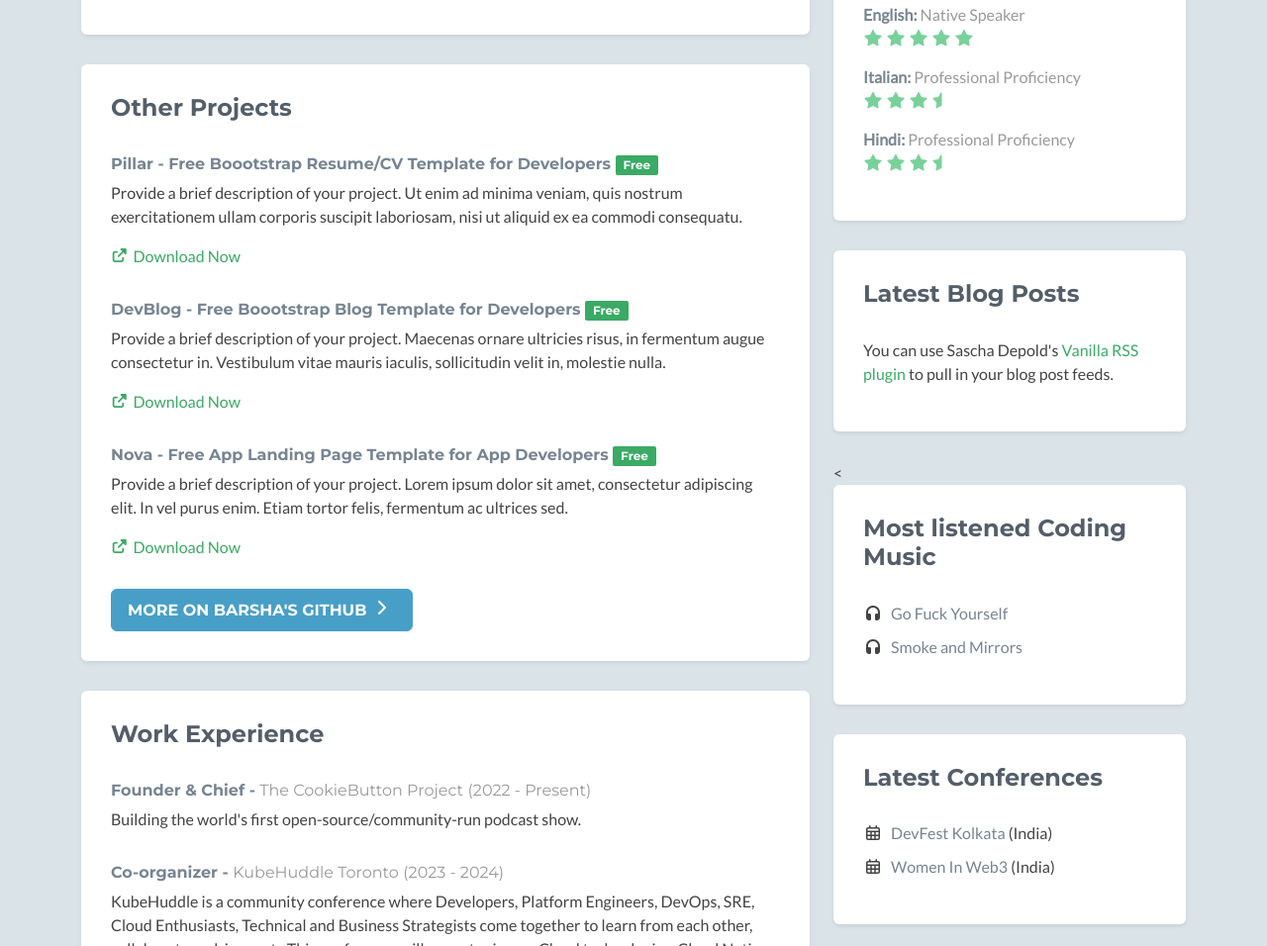
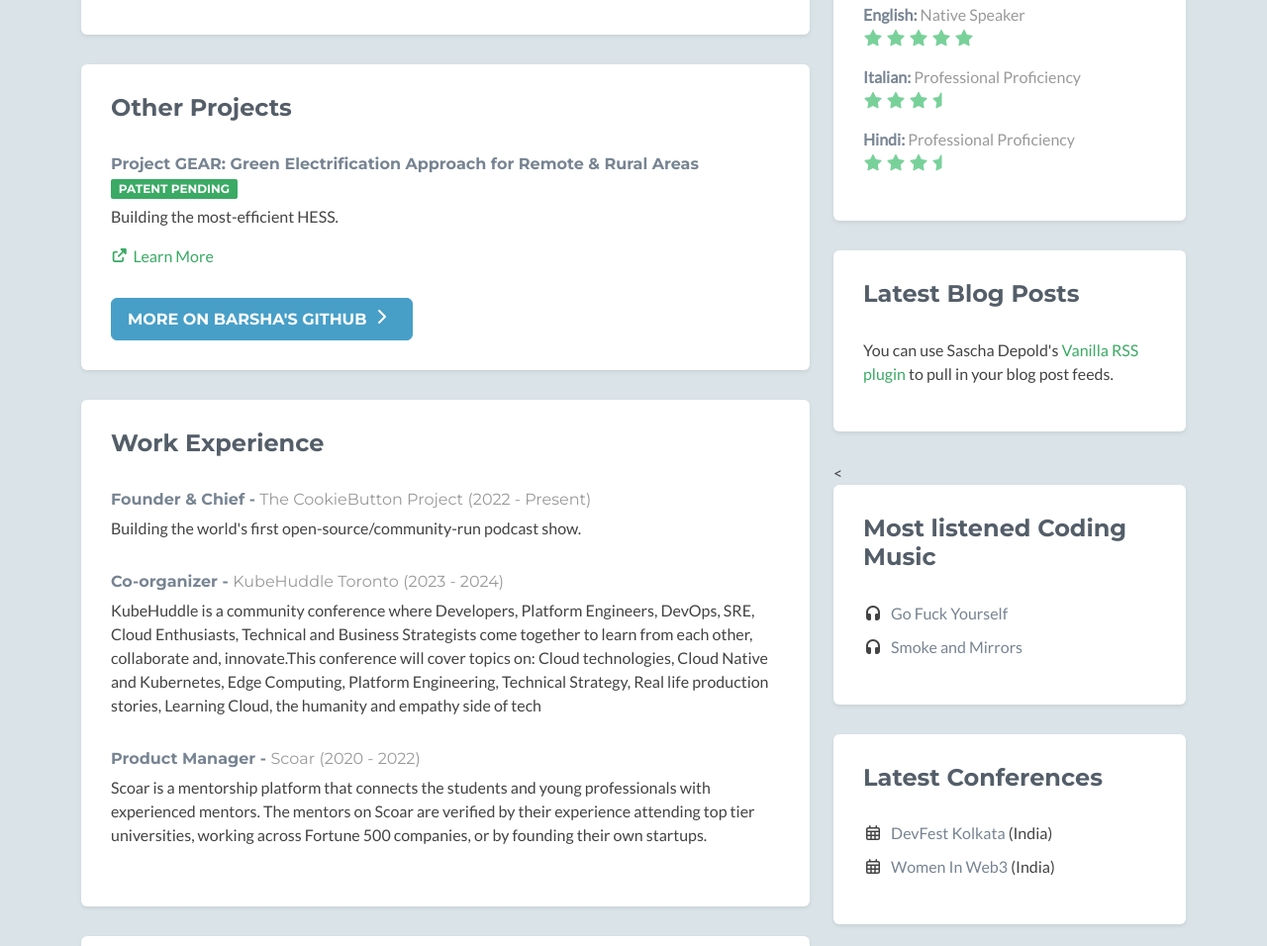
Before and after one commit to thebarshablog/thebarshablog.github.io, a plain HTML site: page index.html in a window 1280 px wide. Shown: the part 2064-3020 px from the top of the page at 99% size. Drawn offline with nearby package versions, Linux system fonts and the light colour scheme; no server answers; a script that the page names is missing; some icons are missing.

Commit message:
Update index.html

```diff
--- a/index.html
+++ b/index.html
@@ -134,19 +134,9 @@
                         <h2 class="heading">Other Projects</h2>
                         <div class="content">
                             <div class="item">
-                                <h3 class="title"><a href="https://themes.3rdwavemedia.com/bootstrap-templates/resume/free-bootstrap4-resume-cv-template-for-developers-pillar/" target="_blank">Pillar - Free Boootstrap Resume/CV Template for Developers</a> <span class="badge badge-theme">Free</span></h3>
-                                <p class="summary">Provide a brief description of your project. Ut enim ad minima veniam, quis nostrum exercitationem ullam corporis suscipit laboriosam, nisi ut aliquid ex ea commodi consequatu.</p>
-                                <p><a class="more-link" href="https://themes.3rdwavemedia.com/bootstrap-templates/resume/free-bootstrap4-resume-cv-template-for-developers-pillar/" target="_blank"><i class="fas fa-external-link-alt"></i>Download Now</a></p>
-                            </div><!--//item-->
-                            <div class="item">
-                                <h3 class="title"><a href="https://themes.3rdwavemedia.com/bootstrap-templates/speciality/devblog-free-bootstrap-4-blog-template-for-developers/" target="_blank">DevBlog - Free Boootstrap Blog Template for Developers</a> <span class="badge badge-theme">Free</span></h3>
-                                <p class="summary">Provide a brief description of your project. Maecenas ornare ultricies risus, in fermentum augue consectetur in. Vestibulum vitae mauris iaculis, sollicitudin velit in, molestie nulla. </p>
-                                <p><a class="more-link" href="https://themes.3rdwavemedia.com/bootstrap-templates/speciality/devblog-free-bootstrap-4-blog-template-for-developers/" target="_blank"><i class="fas fa-external-link-alt"></i>Download Now</a></p>
-                            </div><!--//item-->
-                            <div class="item">
-                                <h3 class="title"><a href="https://themes.3rdwavemedia.com/bootstrap-templates/startup/nova-bootstrap-landing-page-template-for-mobile-apps/" target="_blank">Nova - Free App Landing Page Template for App Developers</a> <span class="badge badge-theme">Free</span></h3>
-                                <p class="summary">Provide a brief description of your project. Lorem ipsum dolor sit amet, consectetur adipiscing elit. In vel purus enim. Etiam tortor felis, fermentum ac ultrices sed.</p>
-                                <p><a class="more-link" href="https://themes.3rdwavemedia.com/bootstrap-templates/startup/nova-bootstrap-landing-page-template-for-mobile-apps/" target="_blank"><i class="fas fa-external-link-alt"></i>Download Now</a></p>
+                                <h3 class="title"><a href="https://msit.edu.in/index.php/master/page/rnd" target="_blank">Project GEAR: Green Electrification Approach for Remote & Rural Areas</a> <span class="badge badge-theme">PATENT PENDING</span></h3>
+                                <p class="summary">Building the most-efficient HESS.</p>
+                                <p><a class="more-link" href="https://www.linkedin.com/in/thebarshablog/" target="_blank"><i class="fas fa-external-link-alt"></i>Learn More</a></p>
                             </div><!--//item-->
 
                             <a class="btn btn-cta-secondary" href="https://github.com/TheBarshaBlog">More on Barsha's GitHub <i class="fas fa-chevron-right pt-1"></i></a>
```
